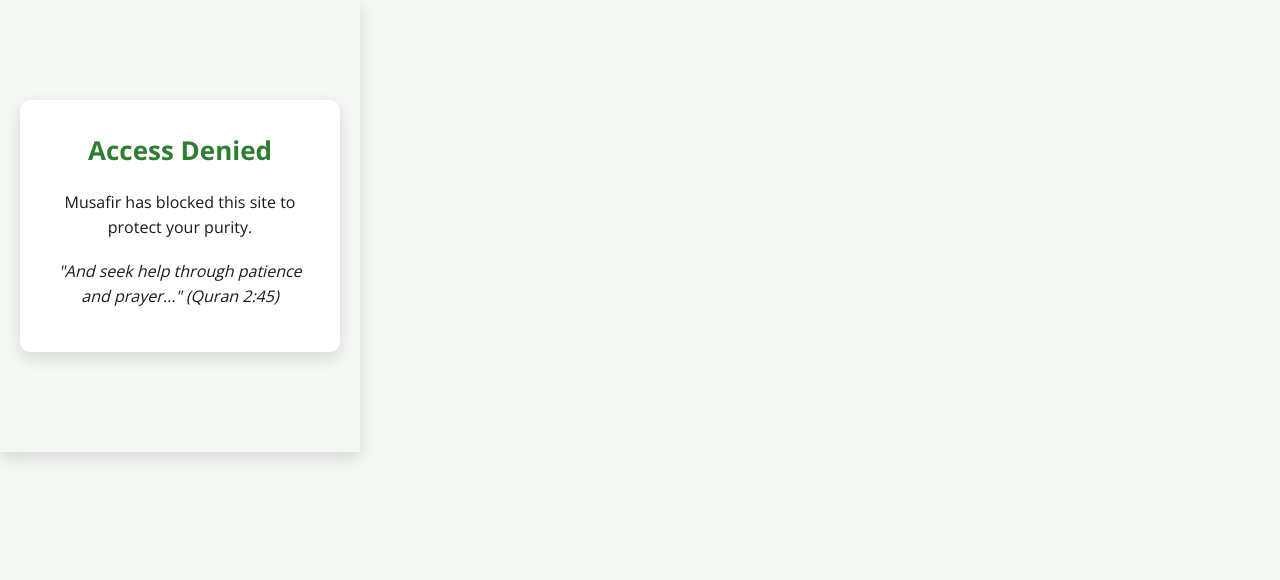
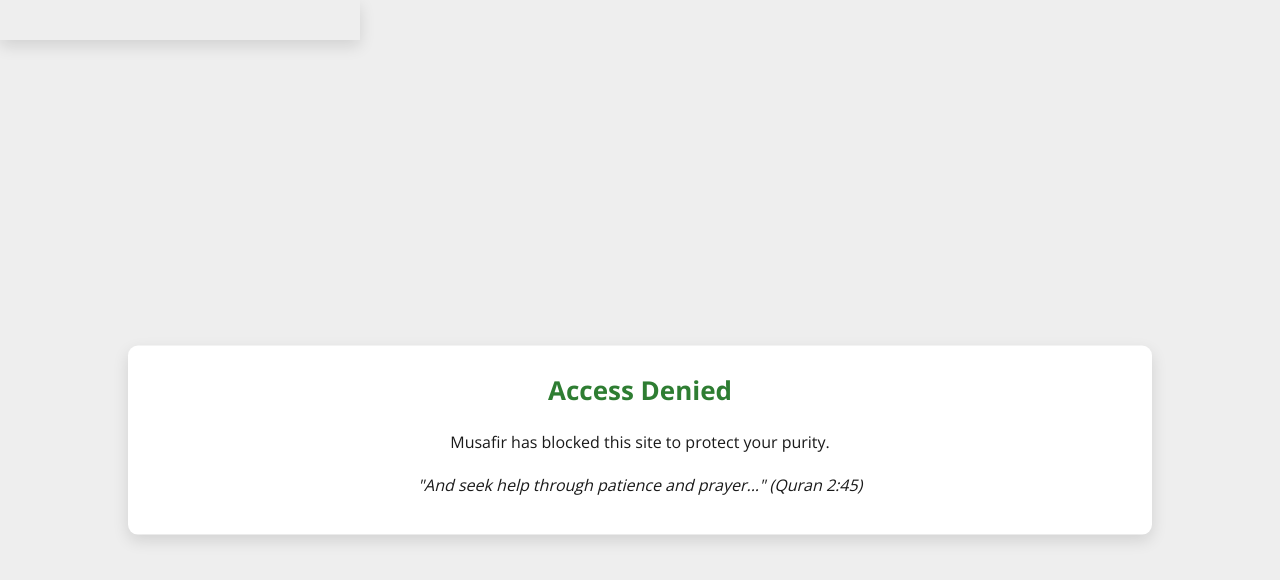
Before and after one commit to ju4700/chrome-extension, a browser extension: page musafir/blocked.html in a window 1280 px wide. Drawn offline with nearby package versions, Linux system fonts and the light colour scheme.

Commit message:
Update popup styles: adjust background colors, refine block container dimensions, and enhance centering for improved layout

```diff
--- a/musafir/popup.css
+++ b/musafir/popup.css
@@ -9,7 +9,7 @@
   font-family: 'Open Sans', sans-serif;
   width: 360px;
   padding: 20px;
-  background: #F5F7F5; /* Softer premium background */
+  background: #eeeeee; /* Softer premium background */
   color: #1A1A1A; /* Darker text for readability */
   line-height: 1.6;
   box-shadow: 0 6px 16px rgba(0, 0, 0, 0.12); /* Enhanced shadow for depth */
@@ -158,7 +158,7 @@
 
 .status-panel {
   padding: 16px;
-  background: #E0F7E8;
+  background: #e2ffec;
   border-radius: 8px;
   text-align: center;
   font-size: 15px;
@@ -189,15 +189,20 @@
 }
 
 /* Block Container */
+/* Block Container */
 .block-container {
-  max-width: 420px; /* Slightly wider for balance */
-  margin: 80px auto;
+  width: 80%; /* Reduced from 100% to create margin space */
+  margin: 40px auto; /* Increased top margin to move it down from top */
   text-align: center;
-  padding: 30px;
+  padding: 24px;
   background: #FFFFFF;
   border-radius: 10px;
   box-shadow: 0 6px 16px rgba(0, 0, 0, 0.12);
   font-family: 'Open Sans', sans-serif;
+  position: absolute; /* Position absolutely to center it properly */
+  top: 50%;
+  left: 50%;
+  transform: translate(-50%, -50%); /* Center both horizontally and vertically */
 }
 
 .block-container h1 {
```
